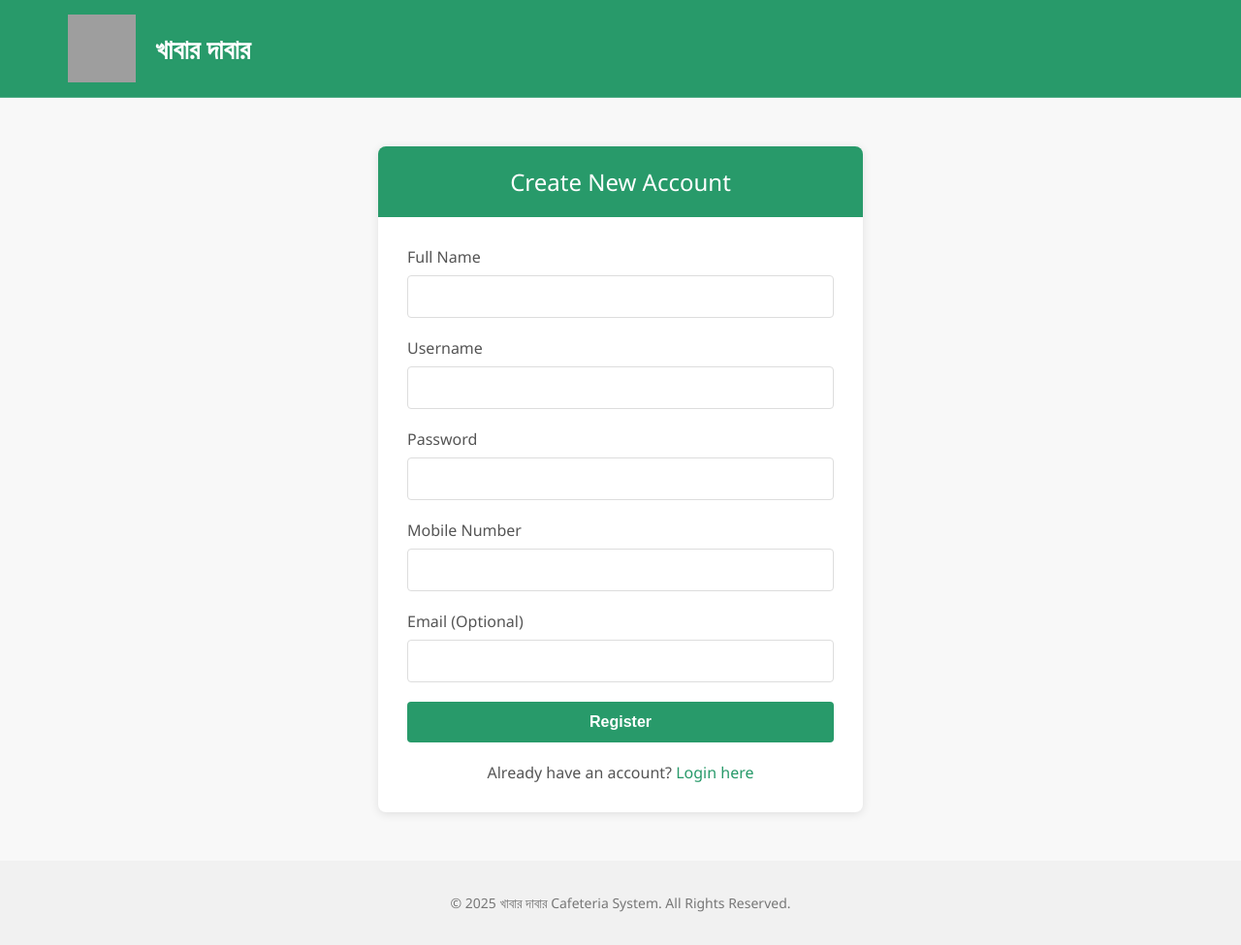
After one commit to muztahiddurjoy/khabar-dabar, a PHP site: page /register.php in a window 1280 px wide. The commit adds this page. Shown: the whole page at 97% size. Run offline with PHP 8.4, Linux system fonts and the light colour scheme; grey boxes are pictures that could not be loaded.

Commit message:
Implement user authentication and profile display functionality

```diff
--- /dev/null
+++ b/register.php
@@ -0,0 +1,207 @@
+<!DOCTYPE html>
+<html lang="en">
+<head>
+    <meta charset="UTF-8">
+    <meta name="viewport" content="width=device-width, initial-scale=1.0">
+    <title>Register - খাবার দাবার</title>
+    <style>
+        body {
+            font-family: 'Segoe UI', Tahoma, Geneva, Verdana, sans-serif;
+            background-color: #f8f8f8;
+            margin: 0;
+            padding: 0;
+            color: #333;
+        }
+        .header {
+            background-color: #289A6A;
+            color: white;
+            padding: 15px 0;
+            display: flex;
+            align-items: center;
+            border-bottom: 1px solid rgba(255, 255, 255, 0.2);
+        }
+        .logo {
+            width: 70px;
+            height: 70px;
+            margin-left: 70px;
+            margin-right: 20px;
+        }
+        .logo img {
+            width: 100%;
+            height: 100%;
+            object-fit: cover;
+        }
+        .brand {
+            font-size: 28px;
+            font-weight: bold;
+            color: white;
+        }
+        .register-container {
+            max-width: 500px;
+            margin: 50px auto;
+            background-color: white;
+            border-radius: 8px;
+            box-shadow: 0 2px 10px rgba(0,0,0,0.1);
+            overflow: hidden;
+        }
+        .register-header {
+            background-color: #289A6A;
+            color: white;
+            padding: 20px;
+            text-align: center;
+            font-size: 24px;
+        }
+        .register-body {
+            padding: 30px;
+        }
+        .form-group {
+            margin-bottom: 20px;
+        }
+        .form-group label {
+            display: block;
+            margin-bottom: 8px;
+            font-weight: 500;
+            color: #555;
+        }
+        .form-group input {
+            width: 100%;
+            padding: 12px 15px;
+            border: 1px solid #ddd;
+            border-radius: 4px;
+            font-size: 16px;
+            box-sizing: border-box;
+        }
+        .btn {
+            background-color: #289A6A;
+            color: white;
+            border: none;
+            padding: 12px 20px;
+            border-radius: 4px;
+            cursor: pointer;
+            font-size: 16px;
+            font-weight: bold;
+            width: 100%;
+            transition: background-color 0.3s;
+        }
+        .btn:hover {
+            background-color: #1f7d56;
+        }
+        .error-message {
+            color: #ff4444;
+            margin-bottom: 20px;
+            padding: 10px;
+            background-color: #ffeeee;
+            border-radius: 4px;
+            text-align: center;
+            display: none;
+        }
+        .footer {
+            text-align: center;
+            padding: 20px;
+            color: #777;
+            font-size: 14px;
+            background-color: #f1f1f1;
+            margin-top: 40px;
+        }
+        .login-link {
+            text-align: center;
+            margin-top: 20px;
+            color: #555;
+        }
+        .login-link a {
+            color: #289A6A;
+            text-decoration: none;
+            font-weight: 500;
+        }
+        .login-link a:hover {
+            text-decoration: underline;
+        }
+    </style>
+</head>
+<body>
+    <div class="header">
+        <div class="logo">
+            <img src="images.jpg.jpg" alt="খাবার দাবার Logo">
+        </div>
+        <div class="brand">খাবার দাবার</div>
+    </div>
+
+    <div class="register-container">
+        <div class="register-header">Create New Account</div>
+        <div class="register-body">
+            <div class="error-message" id="errorMessage">
+                <!-- Error messages will be displayed here -->
+            </div>
+
+            <form action="register_process.php" method="POST">
+                <div class="form-group">
+                    <label for="FullName">Full Name</label>
+                    <input type="text" id="FullName" name="FullName" required>
+                </div>
+
+                <div class="form-group">
+                    <label for="Username">Username</label>
+                    <input type="text" id="Username" name="Username" required>
+                </div>
+
+                <div class="form-group">
+                    <label for="Password">Password</label>
+                    <input type="password" id="Password" name="Password" required>
+                </div>
+
+                <div class="form-group">
+                    <label for="Mobile">Mobile Number</label>
+                    <input type="text" id="Mobile" name="Mobile" required>
+                </div>
+
+                <div class="form-group">
+                    <label for="Email">Email (Optional)</label>
+                    <input type="email" id="Email" name="Email">
+                </div>
+
+                <button type="submit" class="btn">Register</button>
+            </form>
+
+            <div class="login-link">
+                Already have an account? <a href="login_page.php">Login here</a>
+            </div>
+        </div>
+    </div>
+
+    <div class="footer">
+        <p>&copy; 2025 খাবার দাবার Cafeteria System. All Rights Reserved.</p>
+    </div>
+
+    <script>
+        // Display error message if present in URL
+        document.addEventListener('DOMContentLoaded', function() {
+            const urlParams = new URLSearchParams(window.location.search);
+            const error = urlParams.get('error');
+            const errorMessage = document.getElementById('errorMessage');
+
+            if (error) {
+                let message = '';
+                switch(error) {
+                    case 'username_taken':
+                        message = 'Username already taken. Please choose another.';
+                        break;
+                    case 'mobile_exists':
+                        message = 'Mobile number already registered.';
+                        break;
+                    case 'password_weak':
+                        message = 'Password must be at least 6 characters.';
+                        break;
+                    case 'missing_fields':
+                        message = 'Please fill in all required fields.';
+                        break;
+                    default:
+                        message = 'Registration failed. Please try again.';
+                }
+
+                errorMessage.textContent = message;
+                errorMessage.style.display = 'block';
+            }
+        });
+    </script>
+</body>
+</html>
```
Also changed, not shown: get_profile.php (added, +49 -0 lines), home_page.php (added, +72 -0 lines), index.php (+37 -13 lines), login.php (+15 -4 lines), login_page.php (added, +197 -0 lines), logout.php (added, +10 -0 lines), test.php (added, +13 -0 lines).
